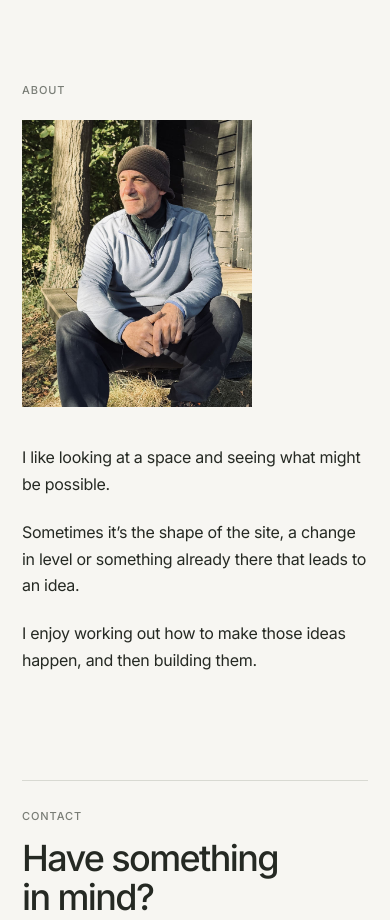
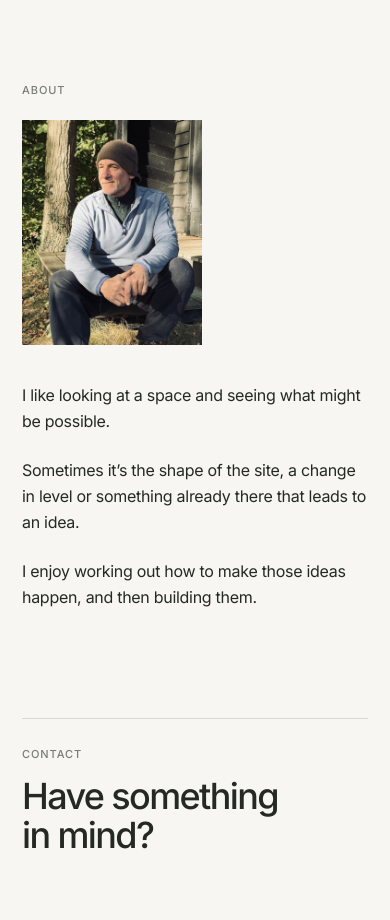
Before and after one commit to davidstreek/davidstreek-website, a plain HTML site: page index.html in a window 390 px wide. Shown: the part 3120-4040 px from the top of the page. Drawn offline with Linux system fonts and the light colour scheme; no server answers.

Commit message:
Reduce About portrait size on desktop and mobile

```diff
--- a/style.css
+++ b/style.css
@@ -69,6 +69,6 @@
 .gallery-single .frame{grid-column:1 / -1}
 
 /* Small, genuine portrait alongside the personal About text. */
-.about-portrait{margin:27px 0 0;max-width:270px}
+.about-portrait{margin:27px 0 0;max-width:210px}
 .about-portrait img{width:100%;height:auto;display:block}
-@media(max-width:680px){.about-portrait{max-width:230px;margin:23px 0 0}.about .copy{margin-top:27px}}
+@media(max-width:680px){.about-portrait{max-width:180px;margin:23px 0 0}.about .copy{margin-top:27px}}
```
